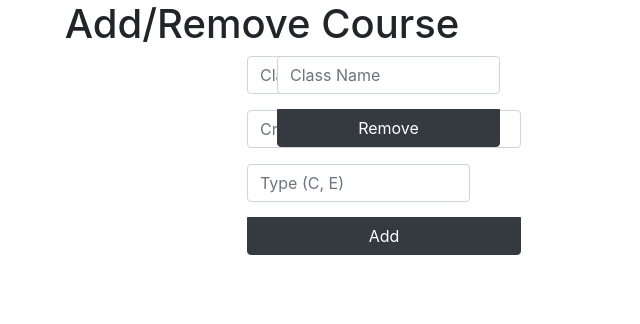
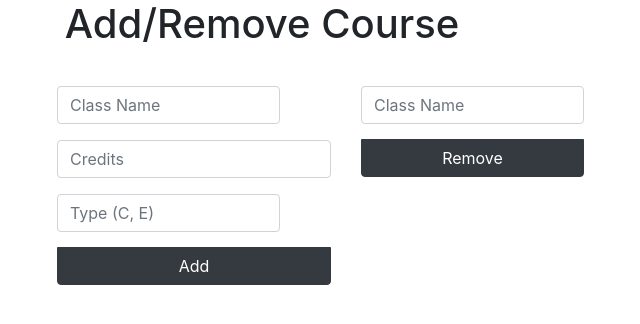
Before and after one commit to altaiiiir/Student-Roster-Website, a Flask app: page /addCourse in a window 1280 px wide. Shown: the part 74-398 px from the top of the page, without its empty margins (378-1018 px from the left). Run offline with Flask 2, Linux system fonts and the light colour scheme; some libraries are stand-ins or nearby versions.

Commit message:
UI Fix for Add Class and course

```diff
--- a/templates/addCourse.html
+++ b/templates/addCourse.html
@@ -17,12 +17,24 @@ Add Courses
 
 <link href="" rel="stylesheet" type="text/css">
 
+<style>
+
+    #column_container {
+    width: 440px;
+    margin: 0 auto;
+    }
+
+    .container {
+      padding: 15px;
+      max-width: 500px;
+      margin: auto;
+    }
+</style>
+
 <div class="container">
-
     </div class="row">
-    <div style="display: flex;">
-
-        <div class="col-sm" style="position:relative; right:-610px">
+        <div id="column_container" style="display: flex;">
+            <div class="col-sm" style="">
                     <form action ="#" method = "POST" class="form-inline" >
                         <div class="btn-group-vertical">
                             <p><input type="text" name = "nm" class="form-control" size="15" placeholder="Class Name" required pattern="^(?!^ +$)([a-zA-Z]+)$*" maxlength = "20"/></p>
@@ -36,7 +48,6 @@ Add Courses
                         </div>
                     </form>
             </div>
-
             <div class="col-sm" style="text-align:Left;">
 
                 <form action ="#" method = "POST" class="form-inline">
@@ -48,7 +59,6 @@ Add Courses
             </div>
         </div>
     </div>
-
 </div>
 
 {% endblock %}
```
Also changed, not shown: templates/addClass.html (+16 -5 lines). Lines whose indentation alone changed are shown as unchanged.
